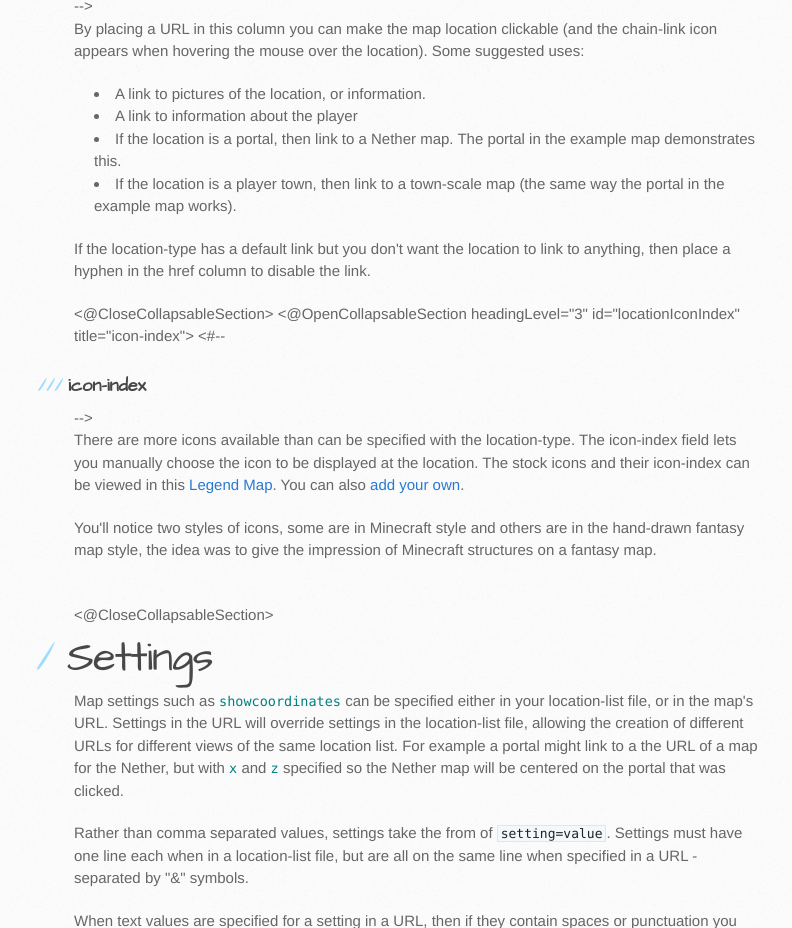
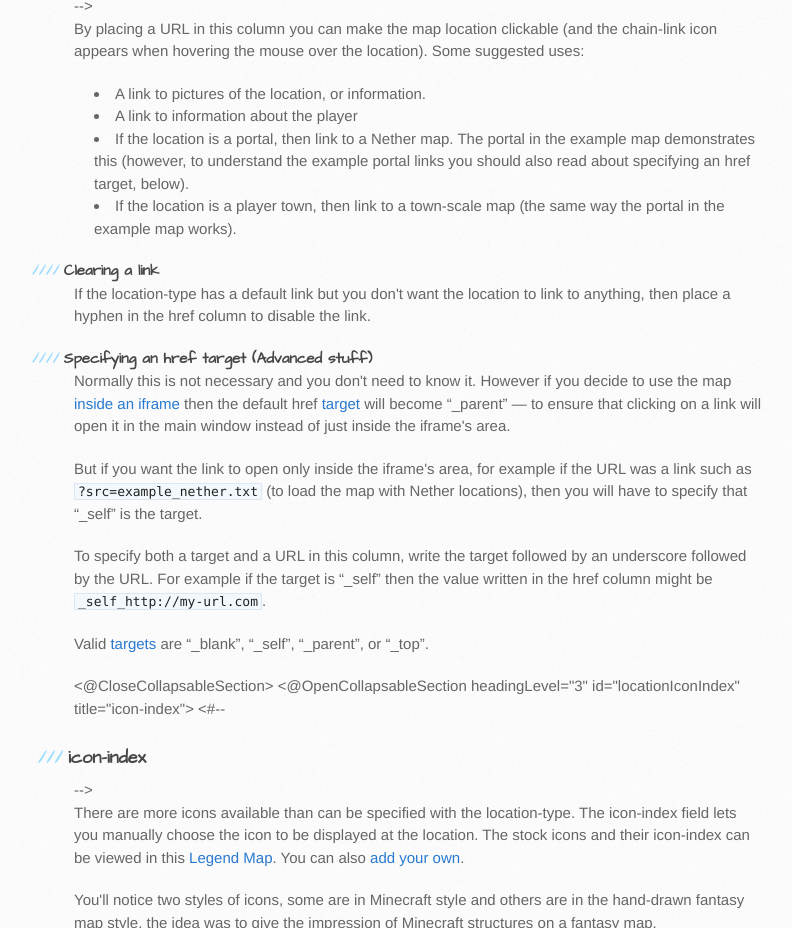
Before and after one commit to Treer/minecraft-map, a plain HTML site: page src/templates/index.fmpp.html in a window 1280 px wide. Shown: the part 5856-6784 px from the top of the page, without its empty margins (96-888 px from the left). Drawn offline with nearby package versions, Linux system fonts and the light colour scheme; files that its build step writes are made by us from their sources; files whose address does not match are found by name.

Commit message:
Updated instructions to include targets in URLs

```diff
--- a/src/templates/index.fmpp.html
+++ b/src/templates/index.fmpp.html
@@ -434,13 +434,25 @@ PlayerHouse,   -800, -1800, "Dr.Frankenstone's mountain lair", "Dr.Frankenstone"
       <ul>
       <li>A link to pictures of the location, or information.</li>
       <li>A link to information about the player</li>
-      <li>If the location is a portal, then link to a Nether map. The portal in the example map demonstrates this.</li>
+      <li>If the location is a portal, then link to a Nether map. The portal in the example map demonstrates this (however, to understand the example portal links you should also read about specifying an href target, below).</li>
       <li>If the location is a player town, then link to a town-scale map (the same way the portal in the example map works).</li>
       </ul>
 
+	  <h4>Clearing a link</h4>
       <p>If the location-type has a default link but you don't want the location to link to anything,
       then place a hyphen in the href column to disable the link.</p>
 
+	  <h4>Specifying an href target (Advanced stuff)</h4>
+      <p>Normally this is not necessary and you don't need to know it. However if you decide to use the map <a href="iframes.html">inside an iframe</a> then the default href <a href="http://www.htmlcodetutorial.com/linking/_A_TARGET.html">target</a> will become &ldquo;_parent&rdquo; &mdash; to ensure that clicking on a link will open it in the main window instead
+	  of just inside the iframe's area.</p>
+
+	  <p>But if you want the link to open only inside the iframe's area, for example if the URL was a link such as <code>?src=example_nether.txt</code> (to load the map
+	  with Nether locations), then you will have to specify that &ldquo;_self&rdquo; is the target.</p>
+
+      <p>To specify both a target and a URL in this column, write the target followed by an underscore followed by the URL. For example if the target is &ldquo;_self&rdquo; then the value
+	  written in the href column might be <code>_self_http://my-url.com</code>.</p>
+
+      <p>Valid <a href="http://www.htmlcodetutorial.com/linking/_A_TARGET.html">targets</a> are &ldquo;_blank&rdquo;, &ldquo;_self&rdquo;, &ldquo;_parent&rdquo;, or &ldquo;_top&rdquo;.</p>
 
     <@CloseCollapsableSection></@CloseCollapsableSection>
     <@OpenCollapsableSection headingLevel="3" id="locationIconIndex" title="<span class=\"columnname\">icon-index</span>"></@OpenCollapsableSection>
```
Also changed, not shown: instructions/iframes.html (+1 -0 lines), instructions/index.html (+13 -1 lines), instructions/index_expanded.html (+13 -1 lines), src/templates/iframes.fmpp.html (+1 -0 lines).
